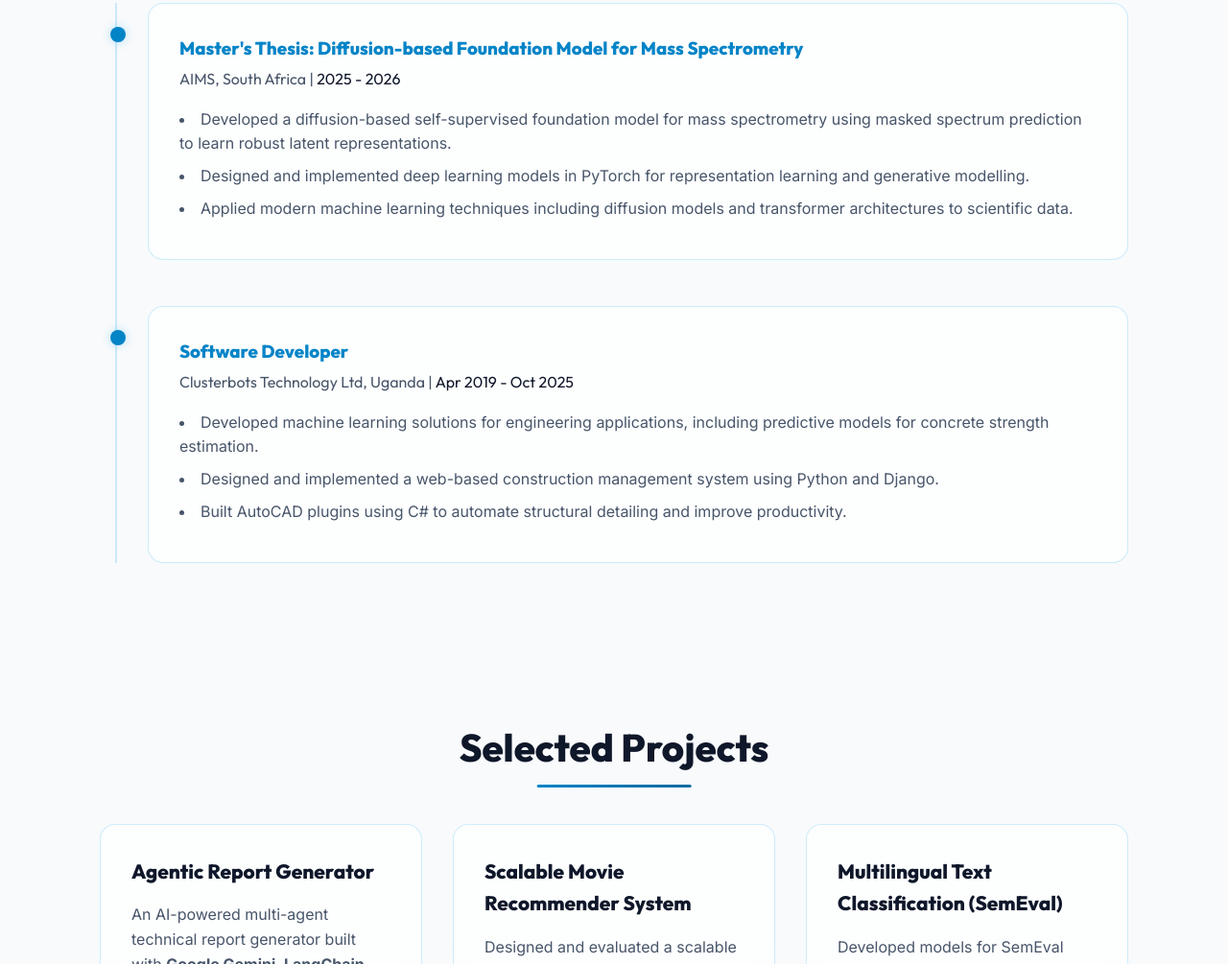
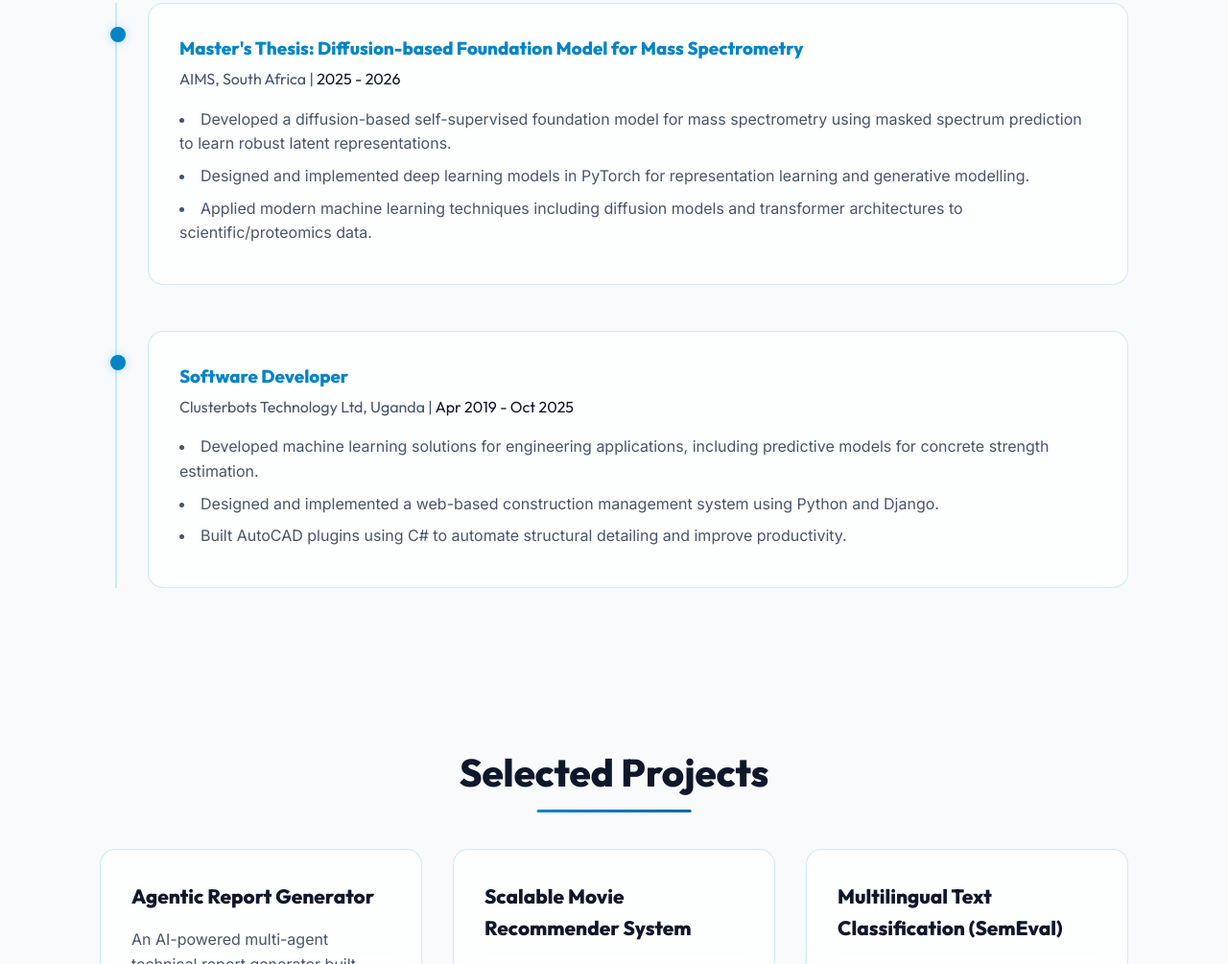
Before and after one commit to vicentmwanda/vicentmwanda.github.io, a plain HTML site: page index.html in a window 1280 px wide. Shown: the part 2209-3214 px from the top of the page at 96% size. Drawn offline with Linux system fonts and the light colour scheme.

Commit message:
Update index.html

```diff
--- a/index.html
+++ b/index.html
@@ -118,7 +118,7 @@
                             <li>Designed and implemented deep learning models in PyTorch for representation learning and
                                 generative modelling.</li>
                             <li>Applied modern machine learning techniques including diffusion models and transformer
-                                architectures to scientific data.</li>
+                                architectures to scientific/proteomics data.</li>
                         </ul>
                     </div>
                 </div>
```
